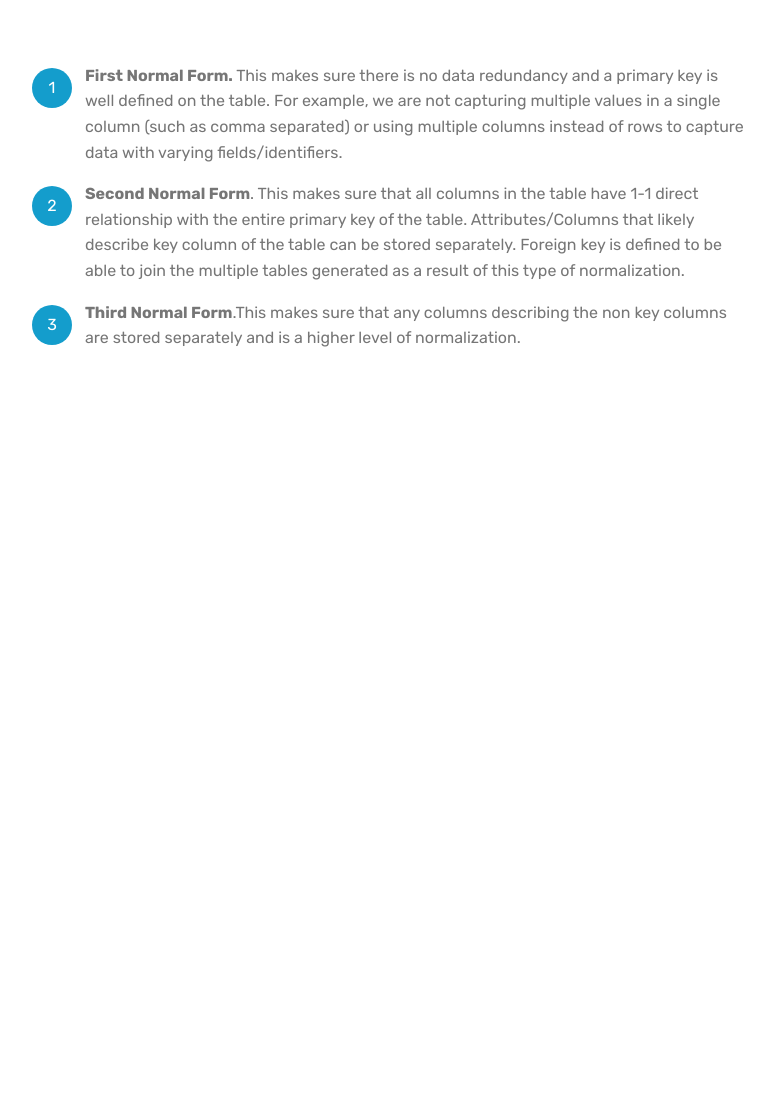
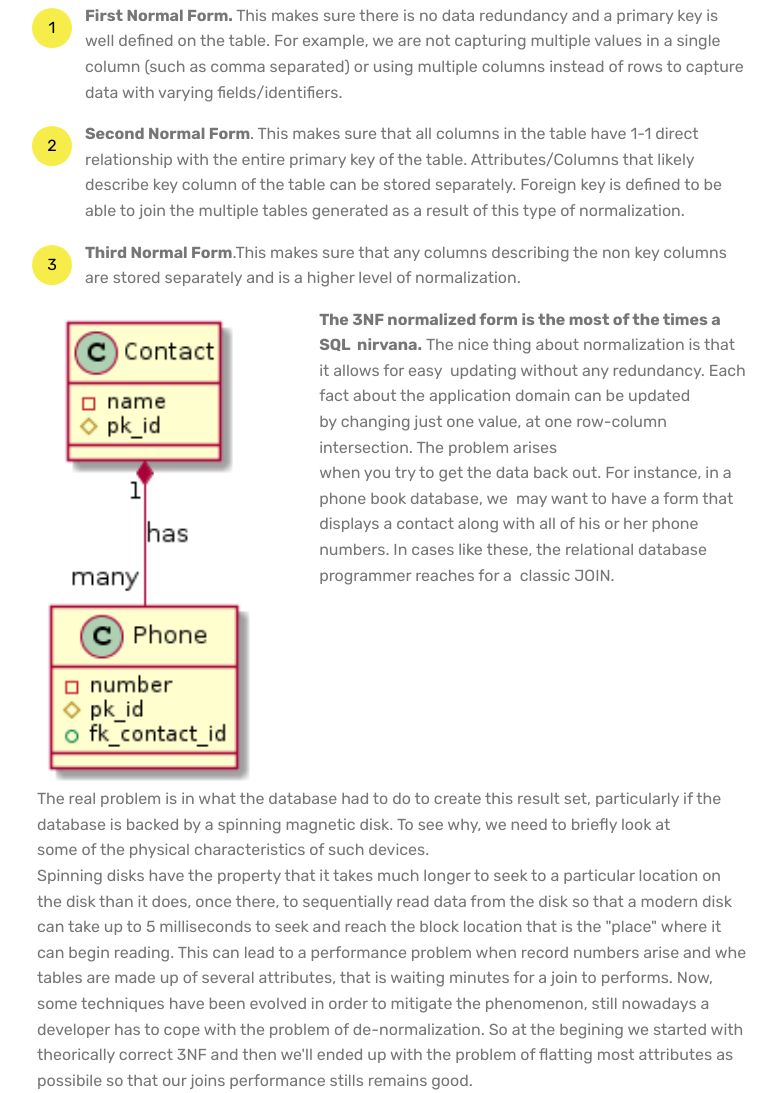
Before and after one commit to ideiudicibus/ideiudicibus.github.io, a plain HTML site: page article_22072017_NoSQL_Patterns_denormalize_your_mind.html in a window 1280 px wide. Shown: the part 506-1599 px from the top of the page, without its empty margins (248-1025 px from the left). Before the commit the page ends 933 px from the top, so only its background shows below. Drawn offline with Linux system fonts and the light colour scheme; a web font is replaced by a local one.

Commit message:
create github pages

```diff
--- a/article_22072017_NoSQL_Patterns_denormalize_your_mind.html
+++ b/article_22072017_NoSQL_Patterns_denormalize_your_mind.html
@@ -34,7 +34,7 @@
 <!-- /Google Analytics -->
 
 
-<section class="mbr-section content4 cid-qqhT6WJuIE" id="content4-p" data-rv-view="18">
+<section class="mbr-section content4 cid-qqhT6WJuIE" id="content4-p" data-rv-view="26">
 
 
 
@@ -49,7 +49,7 @@
     </div>
 </section>
 
-<section class="engine"><a href="https://mobirise.co/p">bootstrap navbar</a></section><section class="mbr-section article content1 cid-qqhT7Iqt1V" id="content1-q" data-rv-view="20">
+<section class="engine"><a href="https://mobirise.co/k">bootstrap template</a></section><section class="mbr-section article content1 cid-qqhT7Iqt1V" id="content1-q" data-rv-view="28">
 
 
 
@@ -62,7 +62,7 @@
     </div>
 </section>
 
-<section class="mbr-section article content11 cid-qqhX7wmasg" id="content11-r" data-rv-view="21">
+<section class="mbr-section article content11 cid-qqhX7wmasg" id="content11-r" data-rv-view="29">
 
 
     <div class="container">
@@ -79,6 +79,45 @@
     </div>
 </section>
 
+<section class="mbr-section content6 cid-qqiMwcAqpV" id="content6-t" data-rv-view="30">
+
+
+
+    <div class="container">
+        <div class="media-container-row">
+            <div class="col-12 col-md-8">
+                <div class="media-container-row">
+                    <div class="mbr-figure" style="width: 60%;">
+                      <img src="assets/images/er-phone-contact.png" alt="Mobirise" title="" media-simple="true">
+                    </div>
+                    <div class="media-content">
+                        <div class="mbr-section-text">
+                            <p class="mbr-text mb-0 mbr-fonts-style display-7"><strong>The 3NF normalized form is the most of the times a SQL &nbsp;nirvana.</strong>&nbsp;The nice thing about normalization is that it allows for easy &nbsp;updating without any redundancy. Each fact about the application domain can be updated
+<br>by changing just one value, at one row-column intersection. The problem arises
+<br>when you try to get the data back out. For instance, in a phone book database, we &nbsp;may want to have a form that displays a contact along with all of his or her phone
+<br>numbers. In cases like these, the relational database programmer reaches for a &nbsp;classic JOIN.&nbsp;<br><br></p>
+                        </div>
+                    </div>
+                </div>
+            </div>
+        </div>
+    </div>
+</section>
+
+<section class="mbr-section article content1 cid-qqiR5FP6Ww" id="content1-u" data-rv-view="32">
+
+
+
+    <div class="container">
+        <div class="media-container-row">
+            <div class="mbr-text col-12 col-md-8 mbr-fonts-style display-7">The  real problem is in what the database had to do to create this result set, particularly if the
+<div>database is backed by a spinning magnetic disk. To see why, we need to briefly look at
+</div><div>some of the physical characteristics of such devices.
+</div><div>Spinning disks have the property that it takes much longer to seek to a particular location on the disk than it does, once there, to sequentially read data from the disk so that a modern disk can take up to 5 milliseconds to seek and reach the block location that is the "place"&nbsp;<span style="font-size: 1rem;">where it can begin reading. This can lead to a performance problem when record numbers arise and whe tables are made up of several attributes, that is waiting minutes for a join to performs. Now, some techniques have been evolved in order to mitigate the phenomenon, still nowadays a developer has to cope with the problem of de-normalization. So at the begining we started with theorically correct 3NF and then we'll ended up with the problem of flatting most attributes as possibile so that our joins performance stills remains good.&nbsp;</span></div></div>
+        </div>
+    </div>
+</section>
+
 
   <script src="assets/web/assets/jquery/jquery.min.js"></script>
   <script src="assets/tether/tether.min.js"></script>
--- a/assets/images/hashes.json
+++ b/assets/images/hashes.json
@@ -1 +1 @@
-{"G2I7mOCMzn2m2wkqlq1fAQ==":"mongodb-logo-5c3a7405a85675366beb3a5ec4c032348c390b3f142f5e6dddf1d78e2df5cb5c.png","urcnem34M/ZyQ4v2r7gveQ==":"mbr.jpg"}
+{"G2I7mOCMzn2m2wkqlq1fAQ==":"mongodb-logo-5c3a7405a85675366beb3a5ec4c032348c390b3f142f5e6dddf1d78e2df5cb5c.png","urcnem34M/ZyQ4v2r7gveQ==":"mbr.jpg","jFcSahgLC+7hCEjvrS3AlQ==":"er-contact-phones.png","TNgE1G0iYBffEIJyOB5R5g==":"er-contact-phones-1.png","teT50RCEcI+V6m+C8uGs5g==":"er-phone-contact.png"}
--- a/assets/mobirise/css/mbr-additional.css
+++ b/assets/mobirise/css/mbr-additional.css
@@ -873,8 +873,8 @@ pre {
   color: #767676;
 }
 .cid-qqhX7wmasg {
-  padding-top: 60px;
-  padding-bottom: 60px;
+  padding-top: 0px;
+  padding-bottom: 0px;
   background-color: #ffffff;
 }
 .cid-qqhX7wmasg .counter-container {
@@ -902,9 +902,37 @@ pre {
   margin: 5px 10px;
   line-height: 40px;
   transition: all .2s;
-  color: #ffffff;
-  background: #149dcc;
+  color: #000000;
+  background: #f7ed4a;
   width: 40px;
   height: 40px;
   border-radius: 50%;
 }
+.cid-qqiMwcAqpV {
+  padding-top: 0px;
+  padding-bottom: 0px;
+  background-color: #ffffff;
+}
+@media (min-width: 992px) {
+  .cid-qqiMwcAqpV .mbr-figure {
+    padding-right: 4rem;
+  }
+}
+@media (max-width: 992px) {
+  .cid-qqiMwcAqpV .mbr-figure {
+    padding-bottom: 1rem;
+  }
+}
+.cid-qqiMwcAqpV .mbr-text {
+  color: #767676;
+  text-align: left;
+}
+.cid-qqiR5FP6Ww {
+  padding-top: 0px;
+  padding-bottom: 0px;
+  background-color: #ffffff;
+}
+.cid-qqiR5FP6Ww .mbr-text,
+.cid-qqiR5FP6Ww blockquote {
+  color: #767676;
+}
```
Also changed, not shown: index.html (+4 -4 lines), assets/images/er-phone-contact.png (added), 1 other file.
